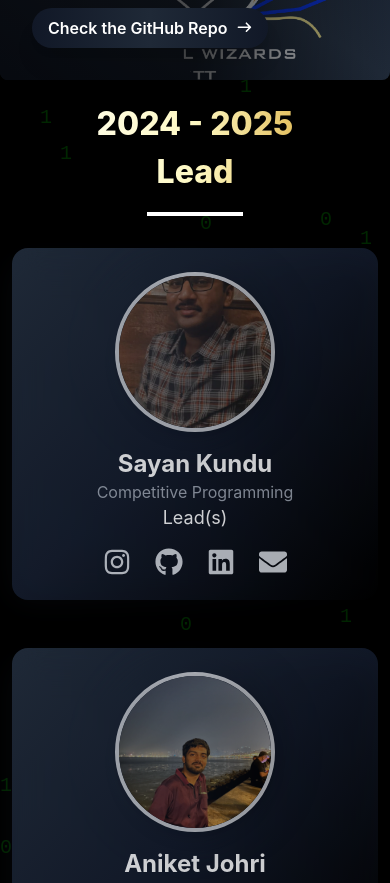
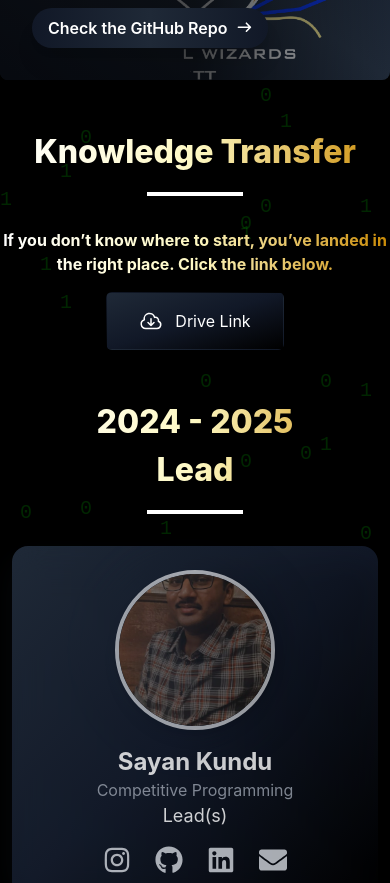
Before and after one commit to codeclubiittp/Digital-Wizards-Website, a React (Create React App) app: page / in a window 390 px wide. Shown: the part 6160-7043 px from the top of the page. Built offline with nearby package versions, Linux system fonts and the light colour scheme.

Commit message:
feature: Create KnowledgeTransfer section for the page
Creates the knowledgeTransfer section for the page which contains link to
the google drive which contains multiple resources for studying and learning
different fields of Computer Science

```diff
--- /dev/null
+++ b/src/components/KnowledgeTransfer.jsx
@@ -0,0 +1,26 @@
+import React from 'react';
+
+function KnowledgeTransfer() {
+    return (
+        <section className='mt-12 mb-12'>
+            <p className="text-[2rem] md:text-[4rem] font-extrabold text-center text-transparent bg-clip-text bg-gradient-to-r from-white via-yellow-100 to-yellow-600 mb-4">
+        Knowledge Transfer
+      </p>
+      <div className="w-24 mx-auto border-t-4 border-white mb-8"></div>
+      <p className="text-[1rem] md:text-[2rem] font-bold text-center text-transparent bg-clip-text bg-gradient-to-r from-white via-yellow-100 to-yellow-600 mb-4">
+      If you don’t know where to start, you’ve landed in the right place. Click the link below.
+      </p>
+      <div className='flex justify-center'>
+        <button class="flex items-center rounded-md bg-gradient-to-br from-gray-800 via-gray-900 to-black py-4 px-8 border border-transparent text-center text-md text-white transition-all shadow-sm hover:shadow-lg focus:bg-slate-700 focus:shadow-none active:bg-slate-700 hover:bg-slate-700 active:shadow-none disabled:pointer-events-none disabled:opacity-50 disabled:shadow-none" type="button">
+      <svg xmlns="http://www.w3.org/2000/svg" fill="none" viewBox="0 0 24 24" stroke-width="1.5" stroke="currentColor" class="size-6">
+  <path stroke-linecap="round" stroke-linejoin="round" d="M12 9.75v6.75m0 0-3-3m3 3 3-3m-8.25 6a4.5 4.5 0 0 1-1.41-8.775 5.25 5.25 0 0 1 10.233-2.33 3 3 0 0 1 3.758 3.848A3.752 3.752 0 0 1 18 19.5H6.75Z" />
+</svg>
+  <span className='pl-3'>Drive Link</span>
+</button>
+</div>
+
+        </section>
+    )
+}
+
+export default KnowledgeTransfer;
--- a/src/pages/HomePage.js
+++ b/src/pages/HomePage.js
@@ -1,24 +1,26 @@
-import React from 'react';
-import Navbar from '../components/NavBar.jsx';
-import Footer from '../components/Footer.jsx';
-import LandingPage from '../components/LandingPage.jsx';
-import DomainCards from '../components/Domains.jsx';
-import FallingMatrix from '../components/FallingMatrix.jsx';
-import { Leads } from '../components/Leads.jsx';
-import Events from '../components/Events.jsx';
-import ProjectsGrid from '../components/OngoingProjects.jsx';
+import React from "react";
+import Navbar from "../components/NavBar.jsx";
+import Footer from "../components/Footer.jsx";
+import LandingPage from "../components/LandingPage.jsx";
+import DomainCards from "../components/Domains.jsx";
+import FallingMatrix from "../components/FallingMatrix.jsx";
+import { Leads } from "../components/Leads.jsx";
+import Events from "../components/Events.jsx";
+import ProjectsGrid from "../components/OngoingProjects.jsx";
+import KnowledgeTransfer from "../components/KnowledgeTransfer.jsx";
 
 function HomePage() {
     return (
         <div>
             <FallingMatrix />
-      <Navbar/>
+            <Navbar />
             <LandingPage />
             <div id="domain-cards">
                 <DomainCards />
             </div>
             <Events />
             <ProjectsGrid />
+            <KnowledgeTransfer />
             <Leads />
 
             {/* Contact Us */}
@@ -32,8 +34,8 @@ function HomePage() {
             bg-gradient-to-r from-yellow-400 via-yellow-200 to-yellow-100
             shadow-md hover:shadow-lg hover:scale-110 transition duration-300 ease-out"
                     style={{
-            backgroundColor: 'white',
-            border: '2px solid #f3f4f6', // Optional border for subtle contrast
+                        backgroundColor: "white",
+                        border: "2px solid #f3f4f6", // Optional border for subtle contrast
                     }}
                 >
                     Contact Us
```
Lines whose indentation alone changed are shown as unchanged.
